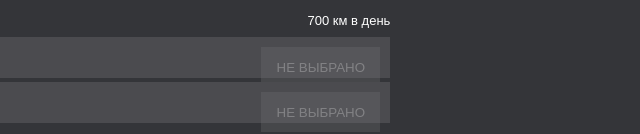
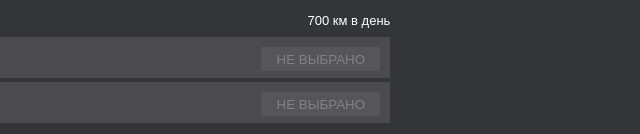
Before and after one commit to Mollycodd1e/Testing, a website: page source/index.html in a window 1280 px wide. Shown: the part 836-970 px from the top of the page, 449-1089 px from the left. Drawn offline with nearby package versions, Linux system fonts and the light colour scheme; files that its build step writes are made by us from their sources.

Commit message:
исправляет кнопку

```diff
--- a/source/sass/blocks/main-page.scss
+++ b/source/sass/blocks/main-page.scss
@@ -549,8 +549,9 @@
   top: 10px;
   right: 10px;
   width: 119px;
+  height: 24px;
   min-height: 24px;
-  padding: 3px 5px;
+  padding: 0;
   margin-left: auto;
   background-color: #717174;
   opacity: 0.3;
```
Also changed, not shown: build/css/style.min.css, 1 other file.
